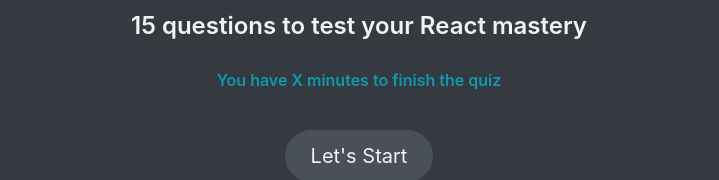
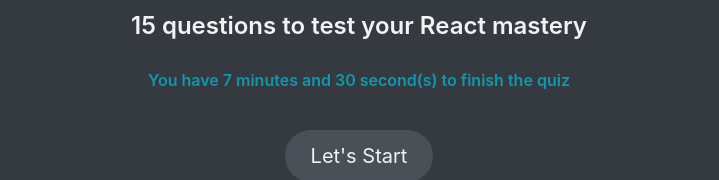
Before and after one commit to sir-josh/mini-quiz-app, a React (Create React App) app: page / in a window 1280 px wide. Shown: the part 265-445 px from the top of the page, without its empty margins (281-1000 px from the left). Built offline with nearby package versions, Linux system fonts and the light colour scheme; data requests are answered from the project's data file.

Commit message:
feat: setup timer with useEffect

```diff
--- a/src/App.js
+++ b/src/App.js
@@ -1,13 +1,17 @@
 import React, { useEffect, useReducer } from "react";
+import FinishScreen from "./FinishScreen";
+import ProgressBar from "./ProgressBar";
+import NextButton from "./NextButton";
 import StartQuiz from "./StartQuiz";
 import Question from "./Question";
+import Footer from "./Footer";
 import Header from "./Header";
 import Loader from "./Loader";
+import Timer from "./Timer";
 import Error from "./Error";
 import Main from "./Main";
-import NextButton from "./NextButton";
-import ProgressBar from "./ProgressBar";
-import FinishScreen from "./FinishScreen";
+
+const SECS_PER_QUESTION = 30;
 
 const initialState = {
 	questions: [],
@@ -17,6 +21,7 @@
 	answer: null,
 	score: 0,
 	highscore: 0,
+	secondsRemaining: null, //Time in minutes
 };
 
 function reducer(currState, action) {
@@ -26,7 +31,12 @@
 		case "dataFailed":
 			return { ...currState, status: "error" };
 		case "start":
-			return { ...currState, status: "active" };
+			return {
+				...currState,
+				status: "active",
+				secondsRemaining:
+					currState.questions.length * SECS_PER_QUESTION,
+			};
 		case "newAnswer":
 			const question = currState.questions.at(currState.questionIndex);
 
@@ -59,6 +69,19 @@
 				questions: currState.questions,
 				status: "ready",
 			};
+		case "startTime":
+			return {
+				...currState,
+				secondsRemaining: currState.secondsRemaining - 1,
+				status:
+					currState.secondsRemaining === 0
+						? "finished"
+						: currState.status,
+				highscore:
+					currState.secondsRemaining === 0
+						? Math.max(currState.score, currState.highscore)
+						: currState.highscore,
+			};
 
 		default:
 			throw new Error("Action unknown");
@@ -67,8 +90,17 @@
 
 const App = () => {
 	const [state, dispatch] = useReducer(reducer, initialState);
-	const { questions, status, questionIndex, answer, score, highscore } =
-		state;
+	const {
+		questions,
+		status,
+		questionIndex,
+		answer,
+		score,
+		highscore,
+		secondsRemaining,
+	} = state;
+
+  const quizTime = SECS_PER_QUESTION * questions.length;
 	const numQuestions = questions.length;
 	const totalPossibleScore = questions.reduce(
 		(prev, curr) => prev + curr.points,
@@ -95,6 +127,7 @@
 					<StartQuiz
 						numQuestions={numQuestions}
 						dispatch={dispatch}
+            quizTime={quizTime}
 					/>
 				)}
 				{status === "active" && (
@@ -111,12 +144,18 @@
 							dispatch={dispatch}
 							answer={answer}
 						/>
+						<Footer>
+							<Timer
+								dispatch={dispatch}
+								secondsRemaining={secondsRemaining}
+							/>
 							<NextButton
 								dispatch={dispatch}
 								answer={answer}
 								index={questionIndex}
 								numQuestions={numQuestions}
 							/>
+						</Footer>
 					</>
 				)}
 				{status === "finished" && (
--- /dev/null
+++ b/src/Footer.jsx
@@ -0,0 +1,7 @@
+import React from "react";
+
+const Footer = ({ children }) => {
+	return <div>{children}</div>;
+};
+
+export default Footer;
--- a/src/NextButton.jsx
+++ b/src/NextButton.jsx
@@ -7,7 +7,7 @@
 			<div
 				className="btn btn-ui"
 				onClick={() => dispatch({ type: "nextQuestion" })}>
-				NextButton
+				Next
 			</div>
 		);
 
--- a/src/Question.jsx
+++ b/src/Question.jsx
@@ -2,7 +2,6 @@
 import Options from "./Options";
 
 const Question = ({ question, dispatch, answer }) => {
-	console.log(question);
 	return (
 		<div>
 			<h4>{question.question}</h4>
--- a/src/StartQuiz.jsx
+++ b/src/StartQuiz.jsx
@@ -1,11 +1,14 @@
 import React from "react";
 
-const StartQuiz = ({ numQuestions, dispatch }) => {
+const StartQuiz = ({ numQuestions, dispatch, quizTime }) => {
+    const mins = Math.floor(quizTime / 60);
+	const secs = quizTime % 60;
+
 	return (
 		<div className="start">
 			<h2>Welcome to The React Quiz!</h2>
 			<h3>{numQuestions} questions to test your React mastery</h3>
-			<p className="timeout">You have X minutes to finish the quiz</p>
+			<p className="timeout">You have {mins} minutes and {secs} second(s) to finish the quiz</p>
 
 			<button
 				className="btn btn-ui"
--- /dev/null
+++ b/src/Timer.jsx
@@ -0,0 +1,27 @@
+import { useEffect } from "react";
+
+const Timer = ({ dispatch, secondsRemaining }) => {
+	const mins = Math.floor(secondsRemaining / 60);
+	const secs = secondsRemaining % 60;
+
+	useEffect(
+		function () {
+			const id = setInterval(() => {
+				dispatch({ type: "startTime" });
+			}, 1000);
+
+			return () => clearInterval(id);
+		},
+		[dispatch],
+	);
+
+	return (
+		<div className="timer">
+			{mins < 10 && "0"}
+			{mins}:{secs < 10 && "0"}
+			{secs}
+		</div>
+	);
+};
+
+export default Timer;
```
Lines whose indentation alone changed are shown as unchanged.
